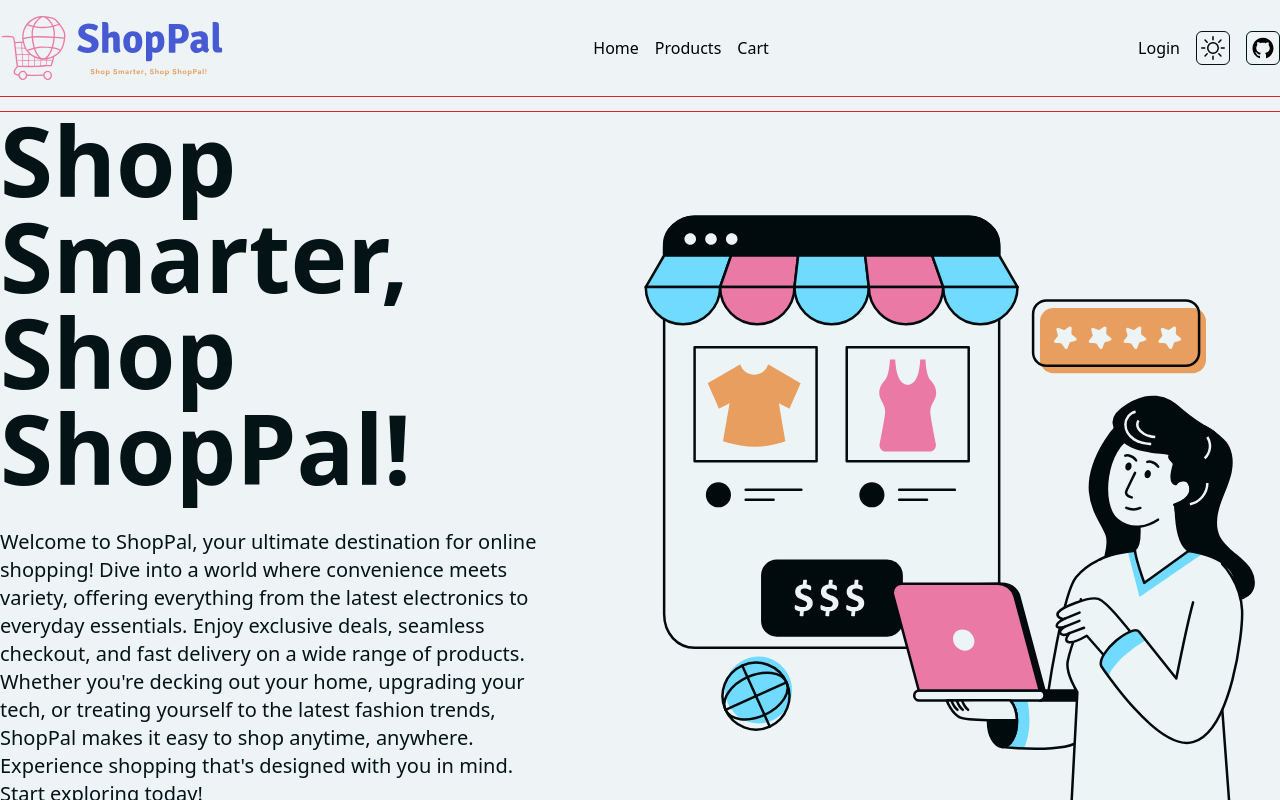
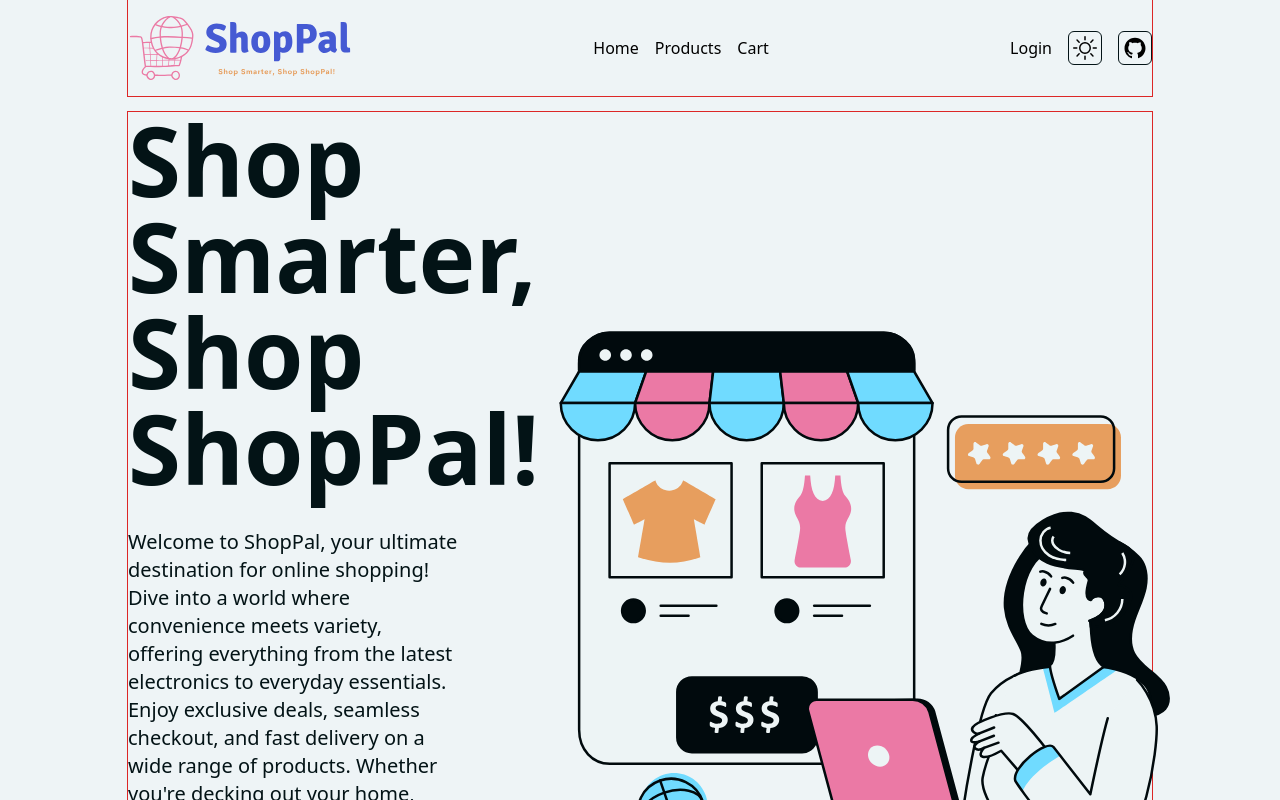
Before and after one commit to MaorBezalel/ShopPal, a React (Vite) app in the folder client/: page / in a window 1280 px wide. Shown: the top 800 px of the page. Built offline with nearby package versions, Linux system fonts and the light colour scheme; no server answers.

Commit message:
Updated tailwind.config screens so that classes that were applied on bigger screens will also apply to smaller screens, unless changes are made in the smaller screens.

```diff
--- a/client/tailwind.config.js
+++ b/client/tailwind.config.js
@@ -71,20 +71,28 @@
                     950: 'var(--accent-950)',
                 },
             },
+            container: {
+                center: true,
+                screens: {
+                    'pc-lg': '1680px',
+                    'pc-md': '1440px',
+                    'tablet-lg': '1024px',
+                    'tablet-md': '768px',
+                    'mobile-lg': '640px',
+                    'mobile-md': '480px',
+                    'mobile-sm': '320px',
+                },
+            },
         },
         screens: {
             // a "desktop-first" approach (larger screens first and smaller screens later)
-            'pc-lg': { min: '1680px' },
-            'pc-md': { max: '1679px', min: '1440px' },
-            'pc-sm': { max: '1439px', min: '1280px' },
-
-            'tablet-lg': { max: '1279px', min: '1024px' },
-            'tablet-md': { max: '1023px', min: '768px' },
-            'tablet-sm': { max: '767px', min: '640px' },
-
-            'mobile-lg': { max: '639px', min: '480px' },
-            'mobile-md': { max: '479px', min: '320px' },
-            'mobile-sm': { max: '319px' },
+            'pc-lg': { max: '1680px' },
+            'pc-md': { max: '1440px' },
+            'tablet-lg': { max: '1024px' },
+            'tablet-md': { max: '768px' },
+            'mobile-lg': { max: '640px' },
+            'mobile-md': { max: '480px' },
+            'mobile-sm': { max: '320px' },
         },
     },
     plugins: [],
```
